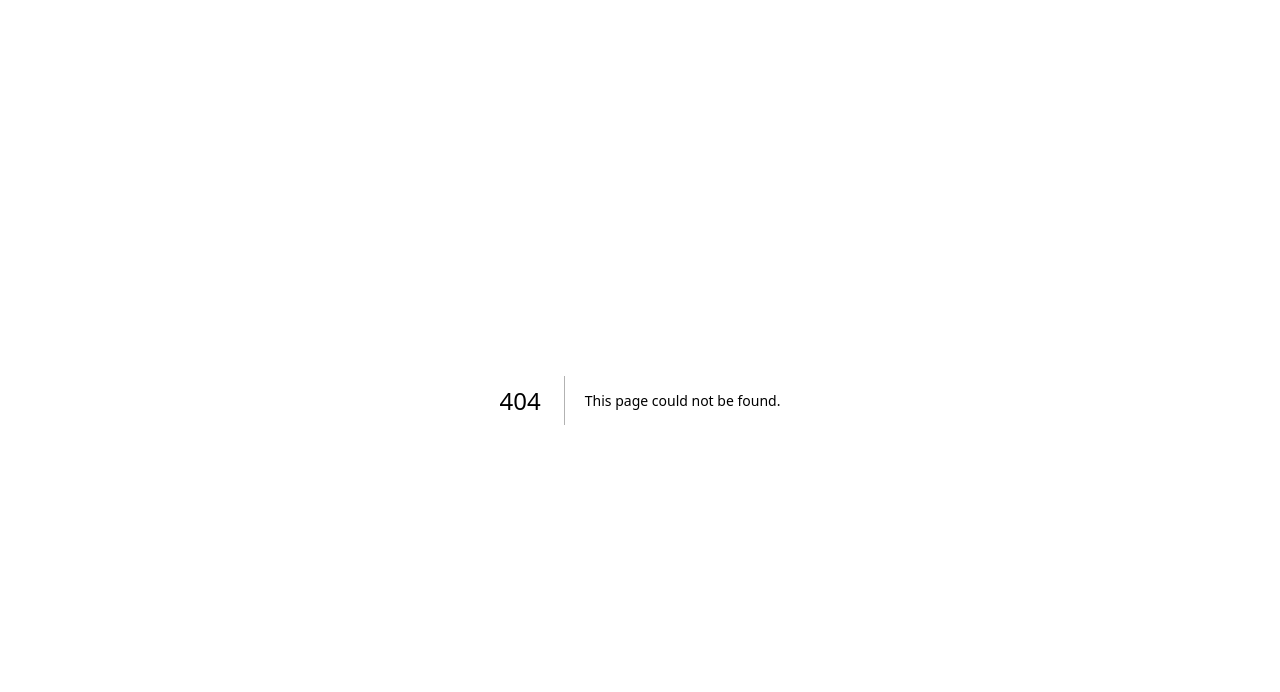
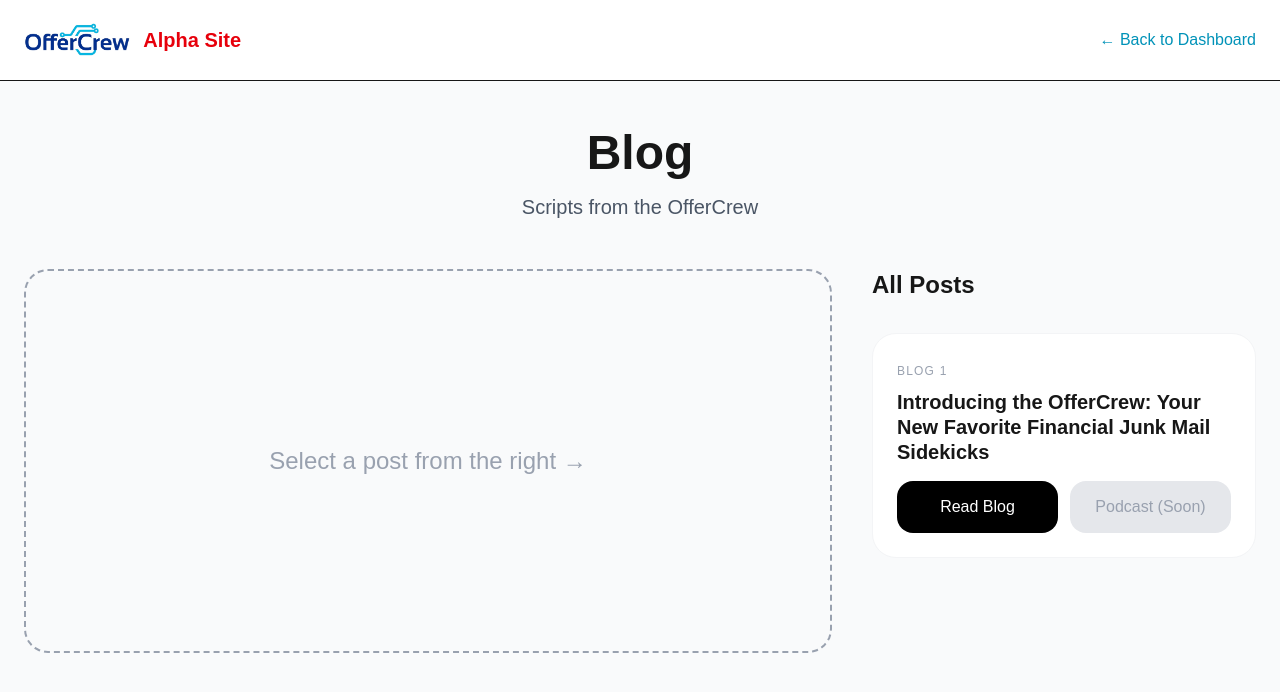
Before and after one commit to rich937/offercrewalpha, a Next.js app: page /blog in a window 1280 px wide. Before the commit this address had no page. Shown: the top 692 px of the page. Built offline with nearby package versions, Linux system fonts and the light colour scheme.

Commit message:
add vercel.json routing fix

```diff
--- /dev/null
+++ b/app/blog/page.tsx
@@ -0,0 +1,113 @@
+'use client';
+
+import { useState } from 'react';
+import Link from 'next/link';
+
+const blogPosts = [
+  {
+    id: 1,
+    number: "Blog 1",
+    title: "Introducing the OfferCrew: Your New Favorite Financial Junk Mail Sidekicks",
+    date: "June 9, 2026",
+    content: `The OfferCrew has entered the chat.
+
+Ledger:
+Good day. I’m Ledger, the analytical core of the Crew. I break down the numbers, calculate real value, assign Offer Scores out of 10, and deliver the final structured summary on every piece of mail. If there’s math, fine print, or fine print hiding in the math — I’ve got it.
+
+Shade:
+And I’m Shade. I’m here to call out the nonsense. The predatory APR tricks, the “as low as” bait-and-switch garbage, the way they bury the gotchas in 8-point font. If a lender is trying to screw you politely, I’ll be the one laughing while I point it out.
+
+Spark:
+YO! What’s up, mail victims?! I’m Spark — your friendly neighborhood chaos bot! I turn boring offers into comedy roasts. Balance transfer? More like “balance disaster” if you miss the fine print! Let’s make this fun before Ledger kills the vibe with spreadsheets.
+
+Clara:
+Hi everyone, I’m Clara. I’m here to explain everything in plain, friendly English. Whether it’s intro rates, balance transfer fees, HELOCs, or what “pre-approved” actually means, I’ve got your back. No judgment, just clear explanations so you can make smart choices.
+
+Ledger:
+Together we form the OfferCrew. Our mission is simple: take the confusing, expensive world of consumer lending direct mail and make it entertaining, educational, and actually useful.
+
+... (full script continues)
+
+The Crew:
+See you in the chat.`
+  }
+  // Add more blog posts here later
+];
+
+export default function Blog() {
+  const [selectedPost, setSelectedPost] = useState<any>(null);
+
+  return (
+    <div className="min-h-screen bg-gray-50">
+      <nav className="bg-white border-b">
+        <div className="max-w-7xl mx-auto px-6 py-5 flex items-center justify-between">
+          <div className="flex items-center gap-3">
+            <img src="/logo.png" alt="OfferCrew" className="h-10" />
+            <span className="text-red-600 font-semibold text-xl">Alpha Site</span>
+          </div>
+          <Link href="/dashboard" className="text-cyan-600 hover:underline">← Back to Dashboard</Link>
+        </div>
+      </nav>
+
+      <div className="max-w-7xl mx-auto px-6 py-12">
+        <h1 className="text-5xl font-bold text-center mb-4">Blog</h1>
+        <p className="text-center text-gray-600 text-xl mb-12">Scripts from the OfferCrew</p>
+
+        <div className="flex gap-10">
+          {/* Left: Content Viewer */}
+          <div className="flex-1">
+            {selectedPost ? (
+              <div className="bg-white rounded-3xl p-12 shadow-sm prose prose-lg max-w-none">
+                <button
+                  onClick={() => setSelectedPost(null)}
+                  className="mb-8 flex items-center gap-2 text-cyan-600 hover:underline"
+                >
+                  ← Back to All Posts
+                </button>
+
+                <h2 className="text-4xl font-bold mb-2">{selectedPost.title}</h2>
+                <p className="text-gray-500 mb-10">{selectedPost.date} • {selectedPost.number}</p>
+
+                <div className="whitespace-pre-wrap leading-relaxed text-lg">
+                  {selectedPost.content}
+                </div>
+              </div>
+            ) : (
+              <div className="h-96 flex items-center justify-center text-gray-400 text-2xl border-2 border-dashed rounded-3xl">
+                Select a post from the right →
+              </div>
+            )}
+          </div>
+
+          {/* Right: Blog List */}
+          <div className="w-96 flex-shrink-0">
+            <div className="sticky top-8">
+              <h2 className="text-2xl font-semibold mb-8">All Posts</h2>
+
+              <div className="space-y-6">
+                {blogPosts.map((post) => (
+                  <div key={post.id} className="bg-white rounded-3xl p-6 border border-gray-100 hover:border-cyan-200 transition-all">
+                    <span className="text-xs uppercase tracking-widest text-gray-400">{post.number}</span>
+                    <h3 className="font-semibold text-xl mt-2 mb-4 leading-tight">{post.title}</h3>
+
+                    <div className="flex gap-3">
+                      <button
+                        onClick={() => setSelectedPost(post)}
+                        className="flex-1 bg-black text-white py-3.5 rounded-2xl font-medium hover:bg-gray-800"
+                      >
+                        Read Blog
+                      </button>
+                      <button className="flex-1 bg-gray-200 text-gray-400 py-3.5 rounded-2xl font-medium cursor-not-allowed">
+                        Podcast (Soon)
+                      </button>
+                    </div>
+                  </div>
+                ))}
+              </div>
+            </div>
+          </div>
+        </div>
+      </div>
+    </div>
+  );
+}
--- a/app/dashboard/page.tsx
+++ b/app/dashboard/page.tsx
@@ -235,12 +235,12 @@ export default function Dashboard() {
           >
             Dashboard
           </button>
-          <button
-            onClick={() => setActiveTab('blog')}
-            className={`pb-4 border-b-2 transition-colors ${activeTab === 'blog' ? 'border-cyan-600 text-cyan-600' : 'border-transparent text-gray-500 hover:text-gray-700'}`}
+          <Link
+            href="/blog"
+            className="pb-4 border-b-2 border-transparent text-gray-500 hover:text-gray-700 hover:border-gray-300 transition-colors"
           >
             Blog / Podcasts
-          </button>
+          </Link>
           <button
             onClick={() => setActiveTab('about')}
             className={`pb-4 border-b-2 transition-colors ${activeTab === 'about' ? 'border-cyan-600 text-cyan-600' : 'border-transparent text-gray-500 hover:text-gray-700'}`}
@@ -369,13 +369,6 @@ export default function Dashboard() {
           </div>
         )}
 
-        {activeTab === 'blog' && (
-          <div className="max-w-4xl mx-auto text-center py-20">
-            <h2 className="text-4xl font-bold mb-6">Blog & Podcasts</h2>
-            <p className="text-xl text-gray-500">Coming soon — entertaining financial content from the OfferCrew!</p>
-          </div>
-        )}
-
         {activeTab === 'about' && (
           <div className="max-w-3xl mx-auto">
             <h2 className="text-3xl font-bold mb-8">About OfferCrew</h2>
```
